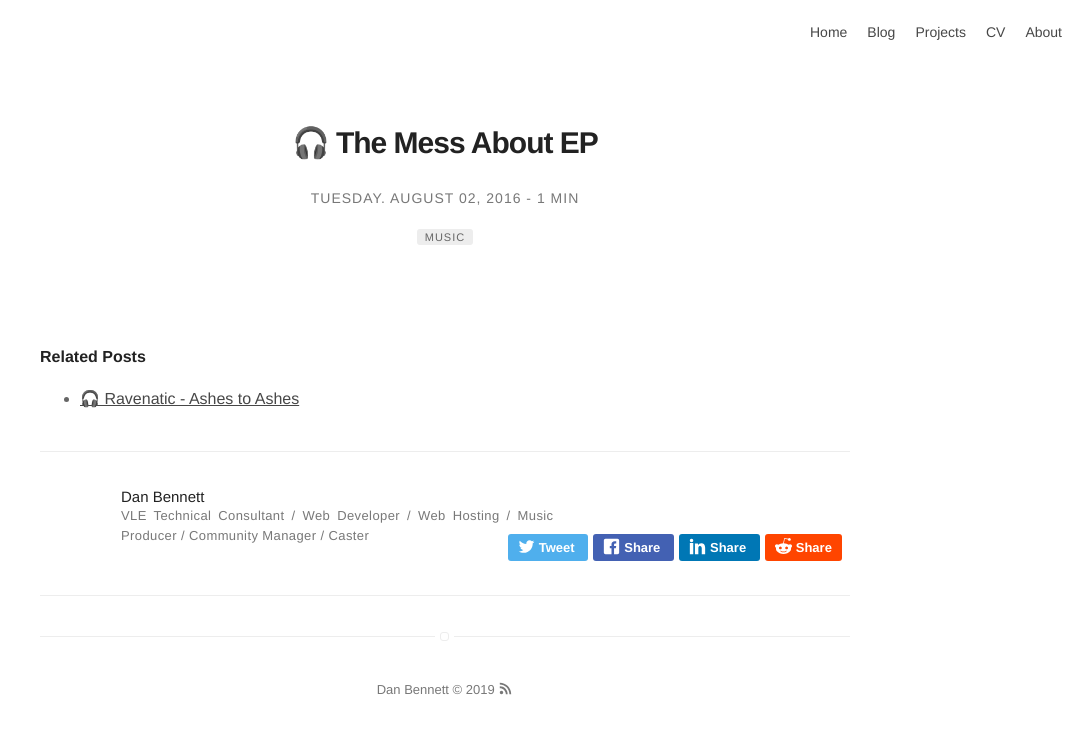
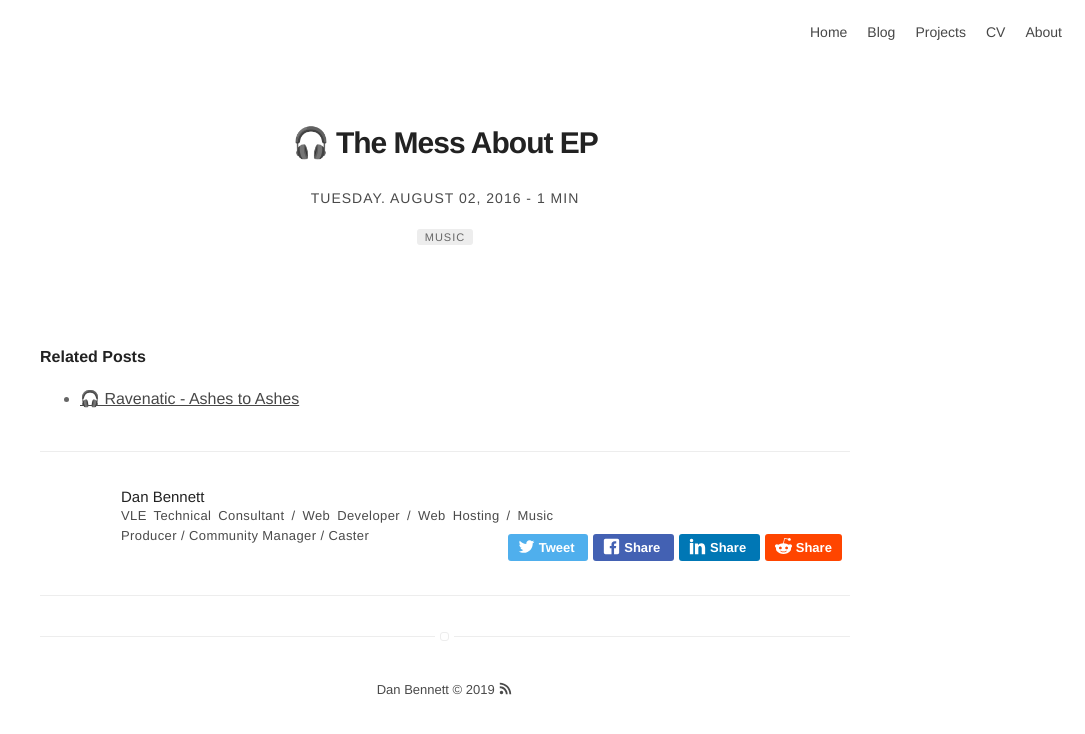
Before and after one commit to DanBennettUK/danbennettuk.github.io, a Jekyll site: the page built from _posts/2016-08-02-the-mess-about-ep-project.markdown, in a window 1280 px wide. Shown: the top 734 px of the page, without its empty margins (195-1280 px from the left). Built offline with Jekyll 4.4.1, drawn with Linux system fonts in a browser that asks for light colours; emoji names are drawn with the system emoji font.

Commit message:
:art: Changed font color of bio text again

```diff
--- a/_sass/base/variables.sass
+++ b/_sass/base/variables.sass
@@ -3,7 +3,7 @@ $fontMonospace: "Consolas", Liberation Mono, Menlo, Courier, monospace
 
 $alpha: #666
 $beta: #222
-$gama: #787878
+$gama: #4a4a4a
 $delta: #474747
 $epsilon: #ededed
 
```
